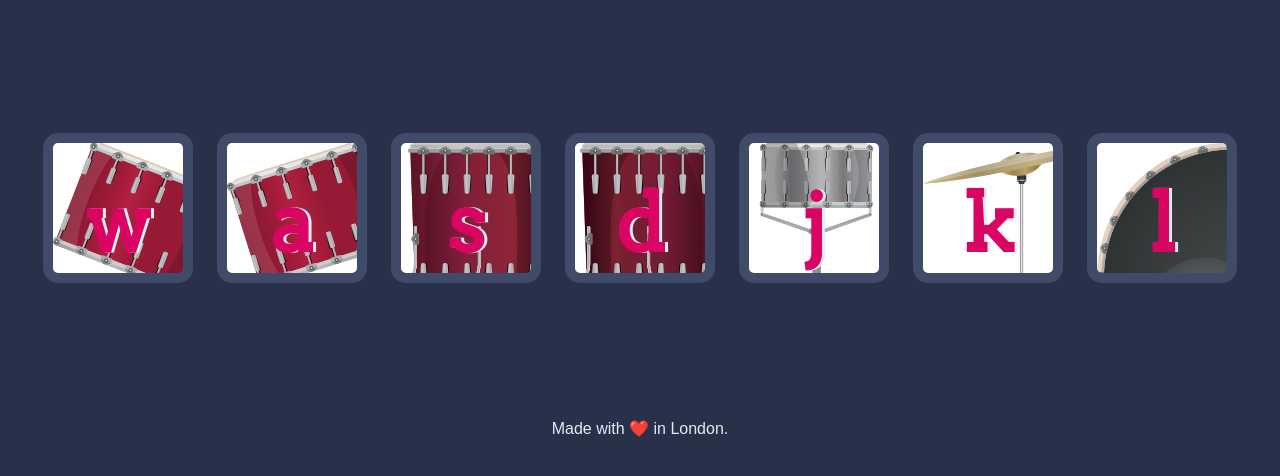
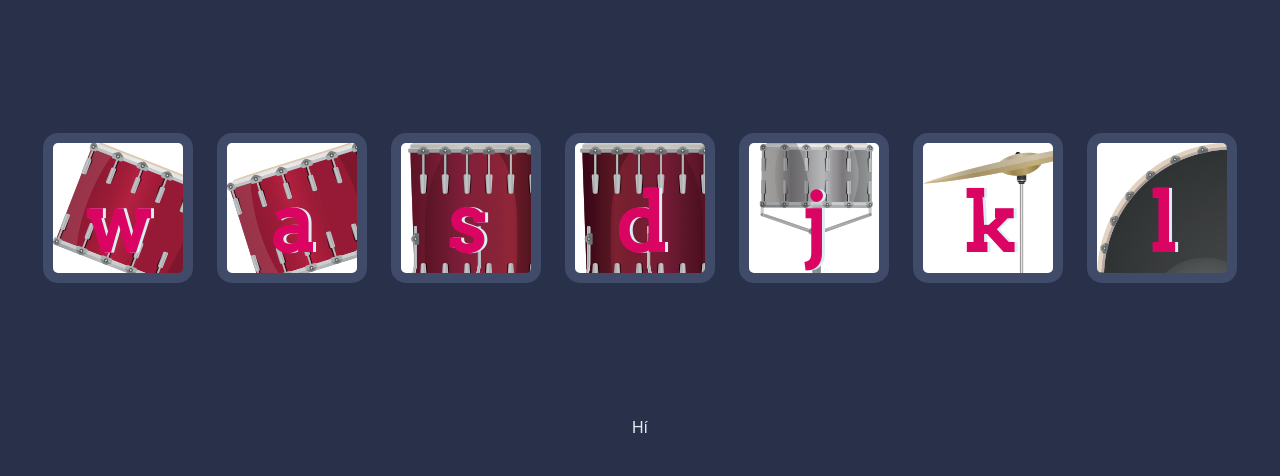
Before and after one commit to joamcriff/Drum-kit, a plain HTML site: page index.html in a window 1280 px wide. Shown: the part 156-632 px from the top of the page. Drawn offline with Linux system fonts and the light colour scheme.

Commit message:
Update index.html

```diff
--- a/index.html
+++ b/index.html
@@ -23,7 +23,7 @@
 <script src="index.js" charset="utf-8"></script>
 
   <footer>
-    Made with ❤️ in London.
+   Hí
   </footer>
 </body>
 
```
